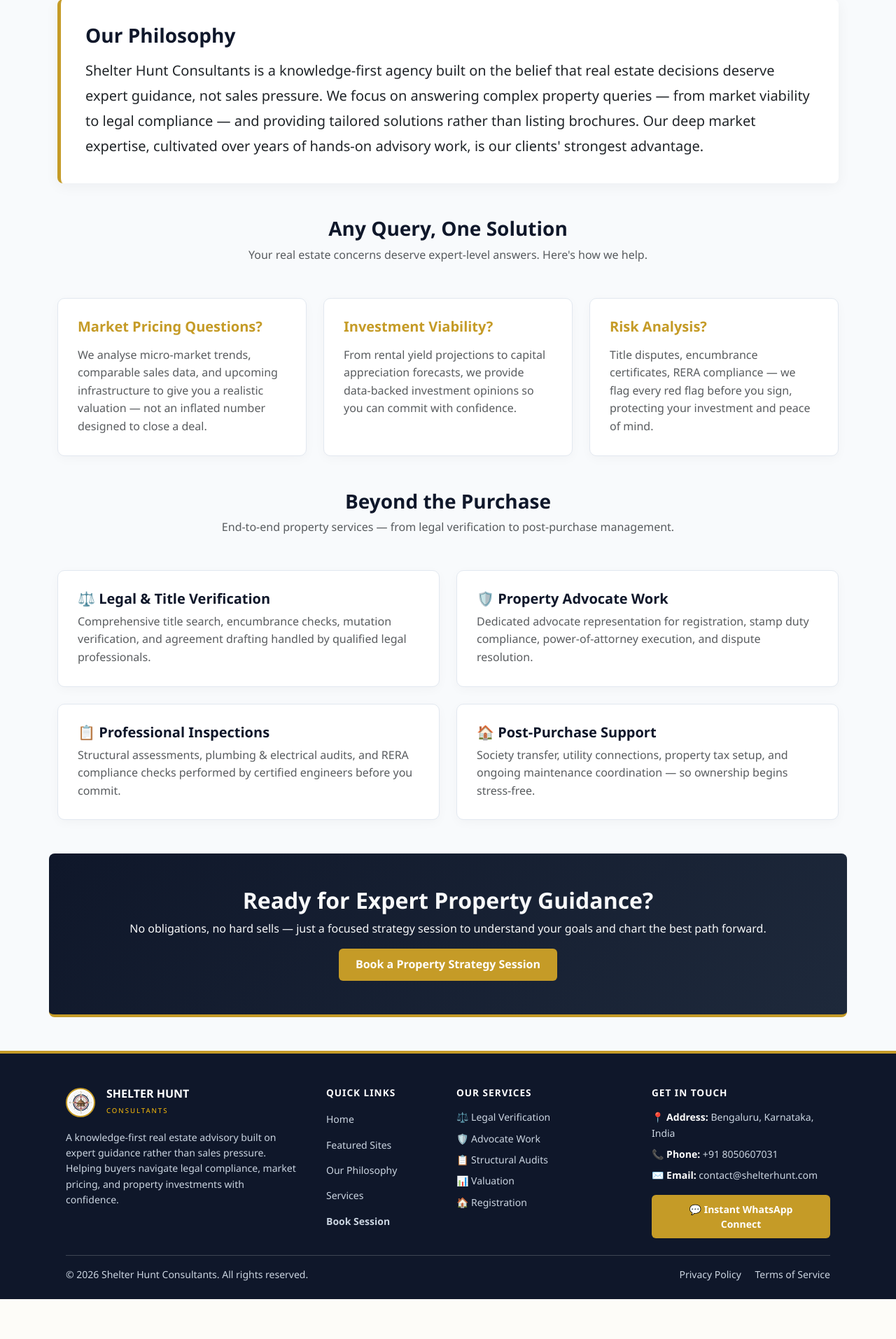
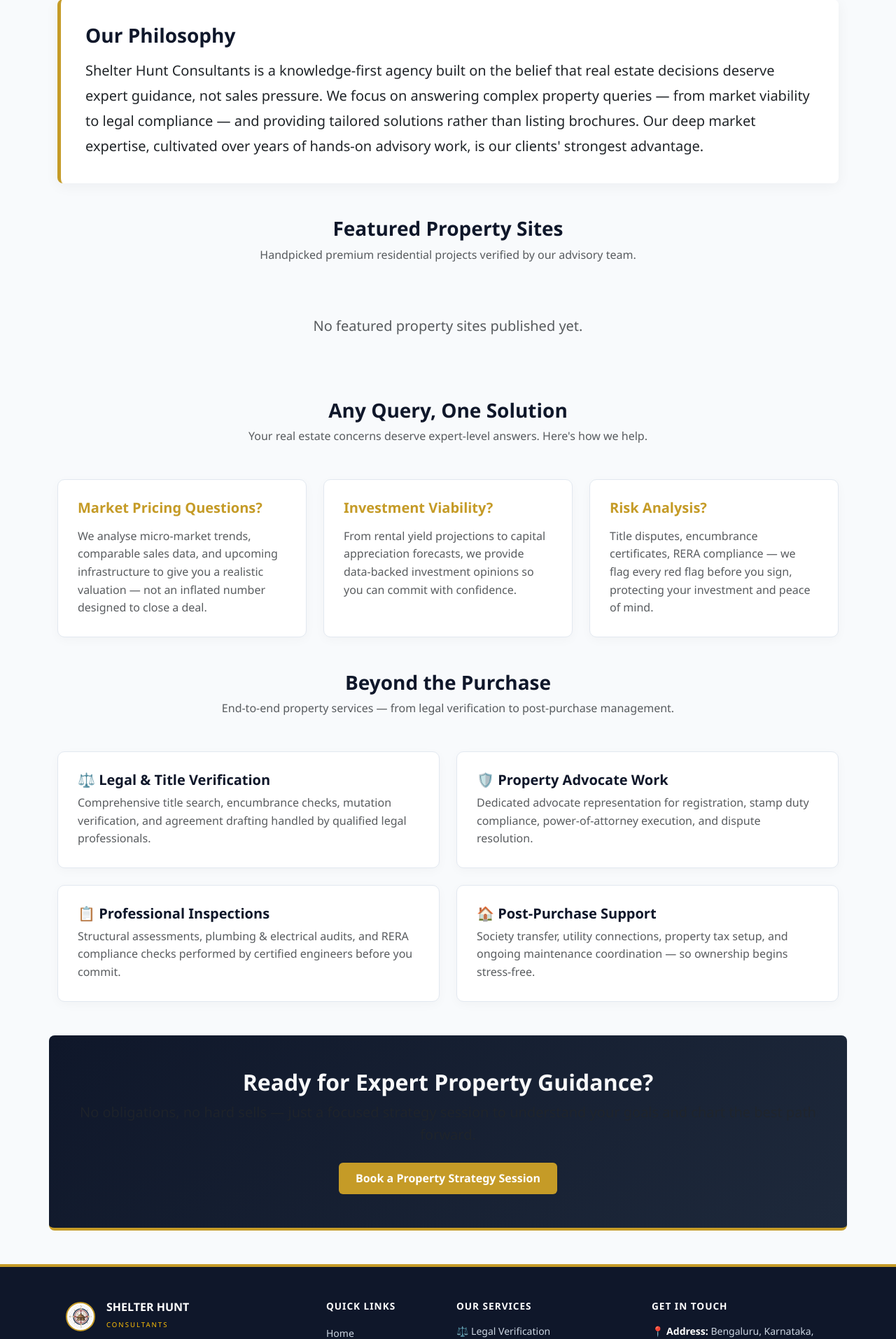
Before and after one commit to Samifarhan52/Shelter, a Flask app: page / in a window 1280 px wide. Shown: the part 695-2609 px from the top of the page at 70% size. Before the commit the page ends 2552 px from the top, so only its background shows below. Run offline with Flask 3, Linux system fonts and the light colour scheme; data that the repository does not hold is empty; some libraries are stand-ins or nearby versions.

Commit message:
Update sites.html and index.html to dynamically render database listings

```diff
--- a/templates/index.html
+++ b/templates/index.html
@@ -1,6 +1,5 @@
 {% extends 'base.html' %}
 {% block content %}
-
 
 <!-- Hero Banner with High Contrast Gradient Overlay -->
 <div class="hero-section text-center text-md-start"
@@ -28,6 +27,34 @@
         <p class="fs-5 text-dark mb-0" style="line-height: 1.8;">
             Shelter Hunt Consultants is a knowledge-first agency built on the belief that real estate decisions deserve expert guidance, not sales pressure. We focus on answering complex property queries — from market viability to legal compliance — and providing tailored solutions rather than listing brochures. Our deep market expertise, cultivated over years of hands-on advisory work, is our clients' strongest advantage.
         </p>
+    </div>
+</div>
+
+<!-- Dynamic Featured Property Sites Section -->
+<div class="container my-5" id="featured-sites">
+    <h3 class="text-center fw-bold mb-2" style="color: var(--navy-dark);">Featured Property Sites</h3>
+    <p class="text-center text-muted mb-5">Handpicked premium residential projects verified by our advisory team.</p>
+
+    <div class="row g-4">
+        {% for site in sites %}
+            <div class="col-lg-4 col-md-6">
+                <div class="white-card h-100 d-flex flex-column justify-content-between">
+                    <div>
+                        <span class="badge mb-2" style="background-color: var(--gold-accent); color: #fff;">{{ site.builder }}</span>
+                        <h4 class="fw-bold" style="color: var(--navy-dark);">{{ site.title }}</h4>
+                        <p class="text-muted small mb-2">📍 {{ site.location }}</p>
+                        <p class="text-muted">{{ site.description }}</p>
+                    </div>
+                    <div class="pt-3">
+                        <a href="{{ url_for('booking_slots') }}" class="btn btn-gold w-100 fw-bold">Request Inspection</a>
+                    </div>
+                </div>
+            </div>
+        {% else %}
+            <div class="col-12 text-center py-4">
+                <p class="text-muted fs-5">No featured property sites published yet.</p>
+            </div>
+        {% endfor %}
     </div>
 </div>
 
@@ -59,7 +86,7 @@
 </div>
 
 <!-- Beyond the Purchase Section -->
-<div class="container my-5" id="sites">
+<div class="container my-5">
     <h3 class="text-center fw-bold mb-2" style="color: var(--navy-dark);">Beyond the Purchase</h3>
     <p class="text-center text-muted mb-5">End-to-end property services — from legal verification to post-purchase management.</p>
 
@@ -94,7 +121,7 @@
 <!-- Bottom Call To Action Banner -->
 <div class="container text-center my-5 py-5 text-light rounded-3" style="background: linear-gradient(135deg, #0f172a 0%, #1e293b 100%); border-bottom: 4px solid var(--gold-accent);">
     <h2 class="fw-bold text-light mb-2">Ready for Expert Property Guidance?</h2>
-    <p >No obligations, no hard sells — just a focused strategy session to understand your goals and chart the best path forward.</p>
+    <p class="text-muted mb-4 fs-5">No obligations, no hard sells — just a focused strategy session to understand your goals and chart the best path forward.</p>
     <a href="{{ url_for('booking_slots') }}" class="btn-gold btn-lg">Book a Property Strategy Session</a>
 </div>
 
```
Also changed, not shown: templates/sites.html (+17 -27 lines).
